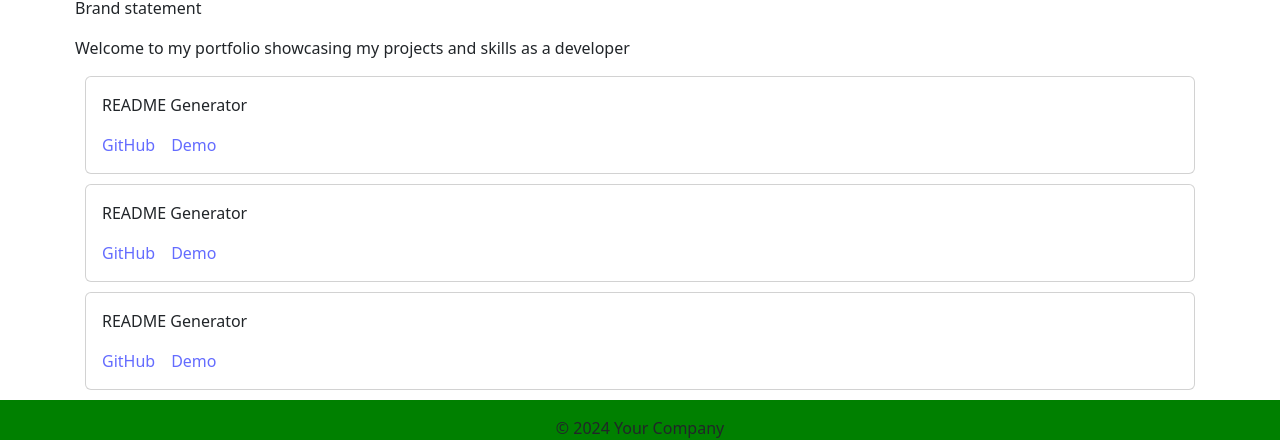
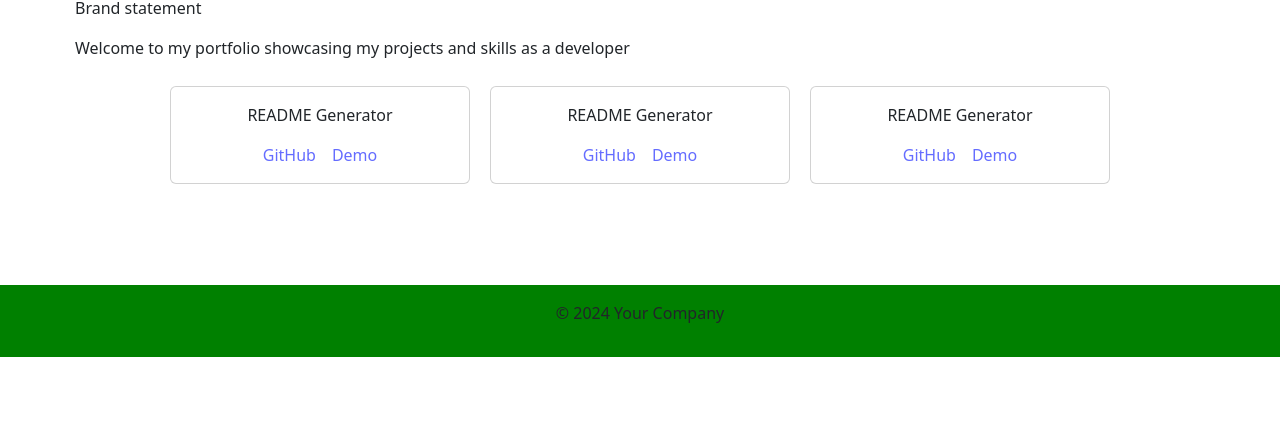
Before and after one commit to hamdishh/react-2-portfolio, a React app in the folder challenge/react-portfolio/: page /home in a window 1280 px wide. Shown: the part 443-883 px from the top of the page. After the commit the page ends 800 px from the top, so only its background shows below. Built offline with nearby package versions, Linux system fonts and the light colour scheme; the HTML template or start-up script is replaced by a standard one.

Commit message:
finally overrid inner css styling in bootstrap components and got cards to be rendered horizontally

```diff
--- a/challenge/react-portfolio/src/components/Pages/Home.jsx
+++ b/challenge/react-portfolio/src/components/Pages/Home.jsx
@@ -11,6 +11,8 @@
       <p>
         Welcome to my portfolio showcasing my projects and skills as a developer
       </p>
+      <div className="project-container"> {/* Parent container for projects */}
+
       <Project
         project={{
           name: "README Generator",
@@ -36,6 +38,7 @@
         }}
       />
     </div>
+    </div>
   );
 };
 
--- a/challenge/react-portfolio/src/components/Project/index.jsx
+++ b/challenge/react-portfolio/src/components/Project/index.jsx
@@ -12,6 +12,7 @@
 
 function Project({ project }) {
   return (
+    <div className="project-container">
     <Card className= "project-card">
 
       <CardBody >
@@ -21,6 +22,7 @@
         <CardLink href={project.demo}>Demo</CardLink>
       </CardBody>
     </Card>
+    </div>
   );
 }
 
--- a/challenge/react-portfolio/src/index.css
+++ b/challenge/react-portfolio/src/index.css
@@ -84,8 +84,18 @@
   width: 55%;
 }
 
+.project-container {
+  display: flex;
+  justify-content: center;
+  flex-wrap: wrap;
+}
+
 .project-card {
+  /* margin: 10px; */
   margin: 10px;
+  width: 300px;
+  align-items: center;
+  text-align: center;
 }
 
 @media (prefers-color-scheme: light) {
```
Also changed, not shown: challenge/react-portfolio/src/components/Project/style.css (line endings or trailing spaces).
